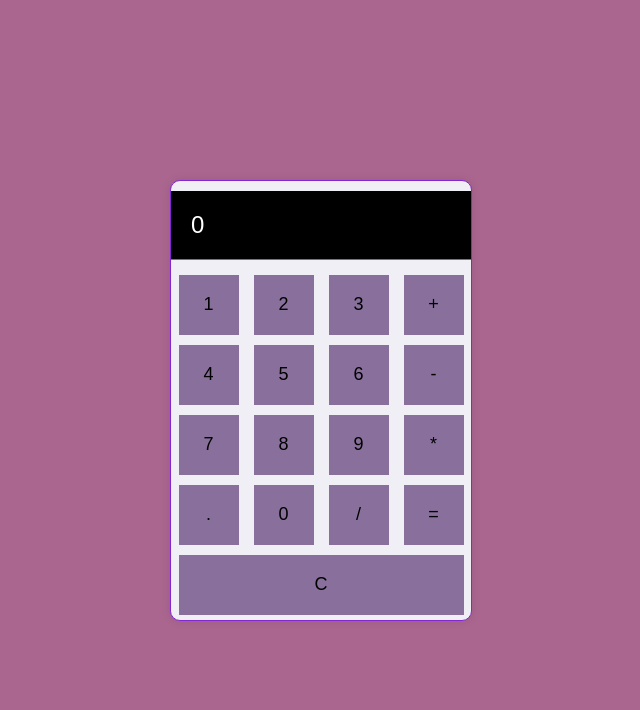
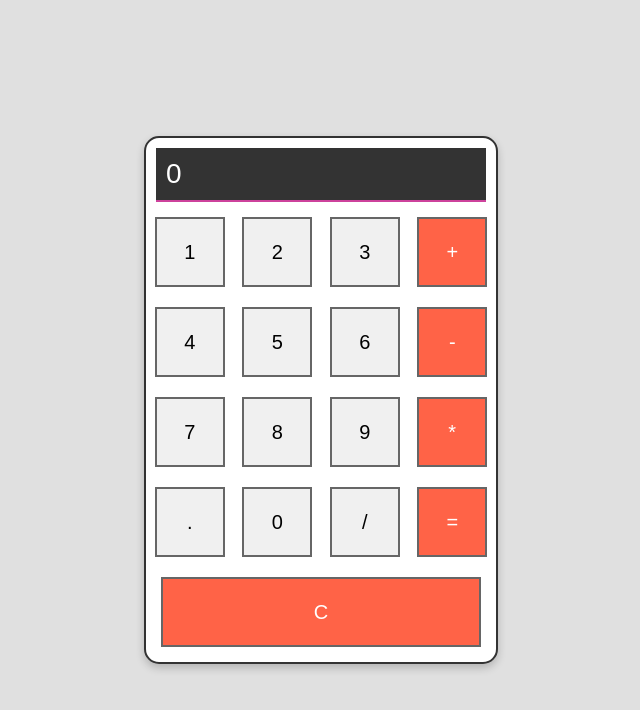
Before and after one commit to TomerMeidan/Web-Lab-1, a plain HTML site: page index.html in a window 1280 px wide. Shown: the whole page, without its empty margins (319-959 px from the left). Drawn offline with Linux system fonts and the light colour scheme.

Commit message:
Update index.html

```diff
--- a/index.html
+++ b/index.html
@@ -8,7 +8,7 @@
     <style>
         body {
             font-family: 'Arial', sans-serif;
-            background-color: #aa668f;
+            background-color: #e0e0e0;
             margin: 0;
             display: flex;
             align-items: center;
@@ -17,46 +17,57 @@
         }
 
         #calculator-container {
-            border: 1px solid rgb(131, 39, 212);
-            background-color: #f0eff5;
-            font-size: 14px;
+            border: 2px solid #333;
+            background-color: #fff;
+            font-size: 16px;
             text-align: center;
-            box-shadow: 0 0 10px rgba(0, 0, 0, 0.1);
-            width: 300px;
-            margin: 20px auto;
-            border-radius: 10px;
+            box-shadow: 0 4px 8px rgba(0, 0, 0, 0.2);
+            width: 350px;
+            margin: 30px auto;
+            border-radius: 15px;
         }
 
-        button, .cButton {
-            width: 60px;
-            height: 60px;
-            padding: 10px;
+        button,.cButton {
+            width: 70px;
+            height: 70px;
+            padding: 12px;
             margin: 5px;
-            font-size: 18px;
-            border: none;
-            background-color: #89709c;
+            font-size: 20px;
+            border: 2px solid #666;
+            background-color: #f0f0f0;
             cursor: pointer;
+            transition: background-color 0.3s ease;
         }
 
-        .cButton {
-            width: 285px;
+     .cButton {
+            width: 320px;
         }
 
         #display {
-            width: 260px;
-            padding: 20px;
-            margin: 10px auto;
-            font-size: 24px;
+            width: 310px;
+            padding: 10px; /* Reduced padding */
+            margin: 10px auto; /* Adjusted margin */
+            font-size: 28px;
             text-align: right;
-            background-color: black;
-            color: white;
+            background-color: #333;
+            color: #fff;
             text-align: left;
-            border-bottom: 1px solid #cd429c;
+            border-bottom: 2px solid #cd429c;
         }
 
-        .button-row {
+     .button-row {
             display: flex;
             justify-content: space-around;
+            margin-bottom: 10px;
+        }
+
+        button:last-child {
+            background-color: #ff6347;
+            color: #fff;
+        }
+
+        button:hover,.cButton:hover {
+            background-color: #d3d3d3;
         }
     </style>
 </head>
```
